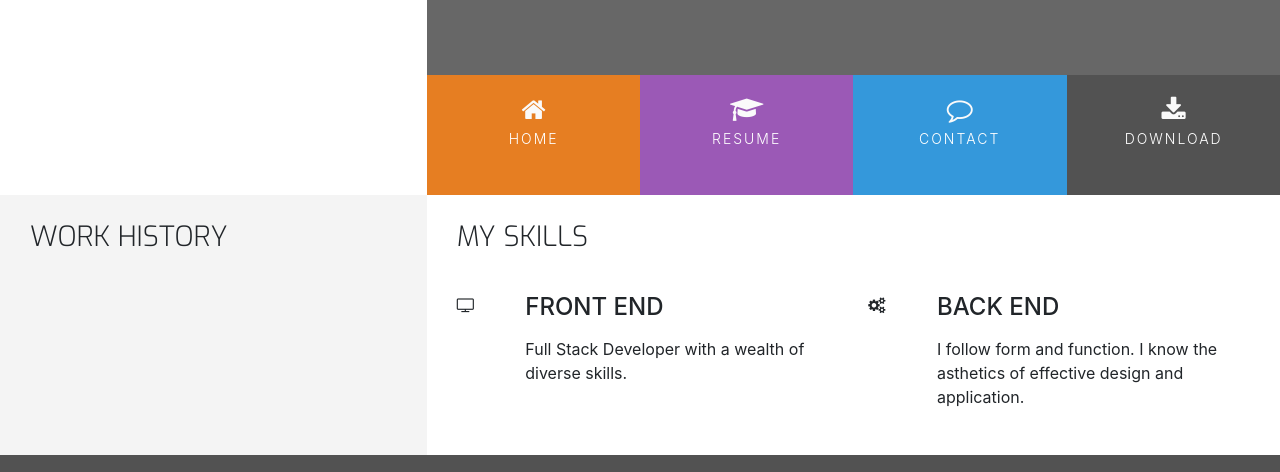
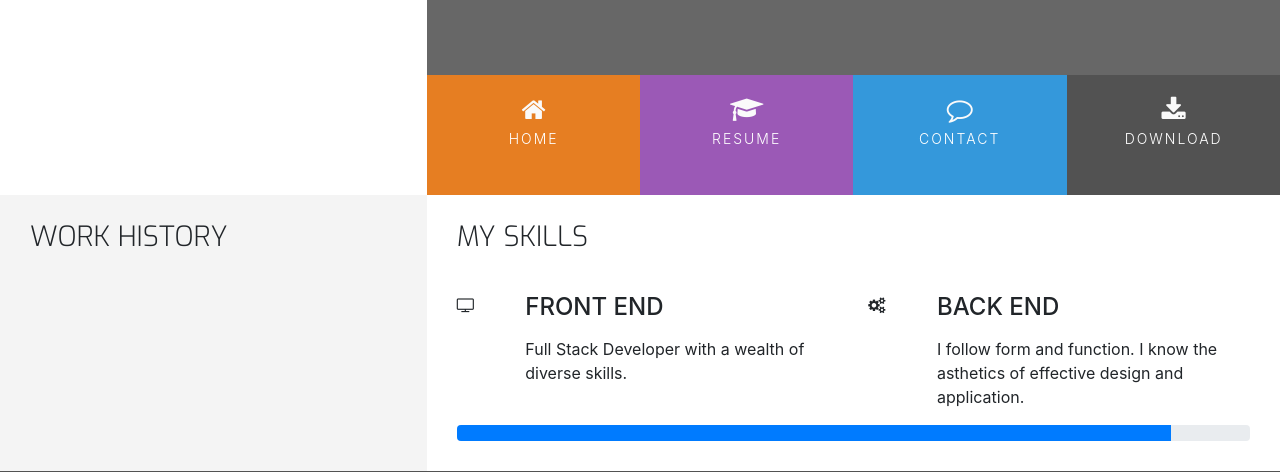
Before and after one commit to BegumDev/Resume-Project, a plain HTML site: page resume.html in a window 1280 px wide. Shown: the part 174-646 px from the top of the page. Drawn offline with nearby package versions, Linux system fonts and the light colour scheme.

Commit message:
added css

```diff
--- a/resume.html
+++ b/resume.html
@@ -85,6 +85,15 @@
                         </div>
                     </div>
                 </div>
+                <div class="row">
+                    <div class="col">
+                        <div class="progress">
+                            <div class="progress-bar" role="progressbar" aria-valuenow="90" aria-valuemin="0" aria-valuemax="100" style="width:90%">
+                                <span class="sr-only">90% complete</span>
+                            </div>
+                        </div>
+                    </div>
+                </div>
             </div>
         </div>
     </section>
```
